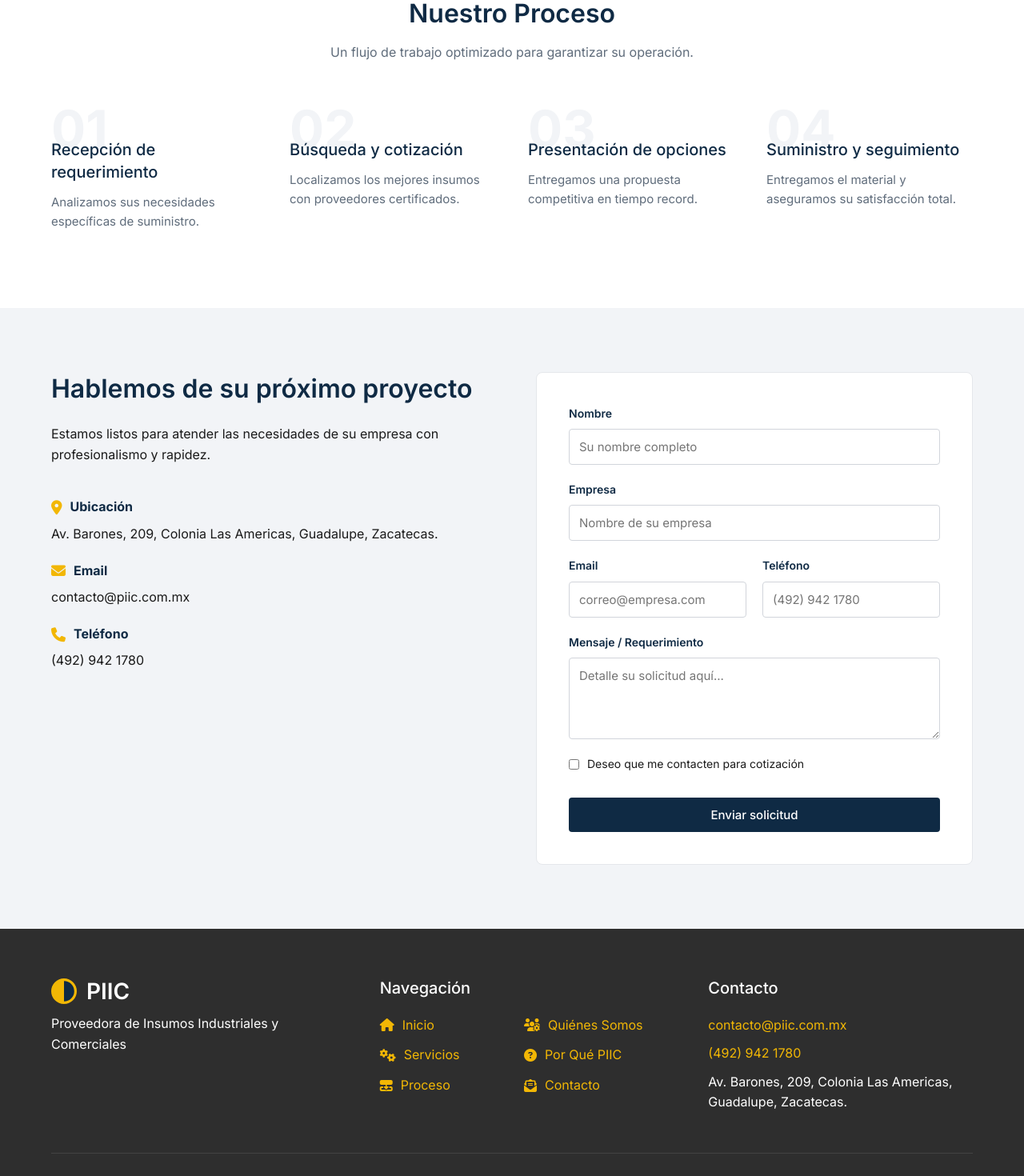
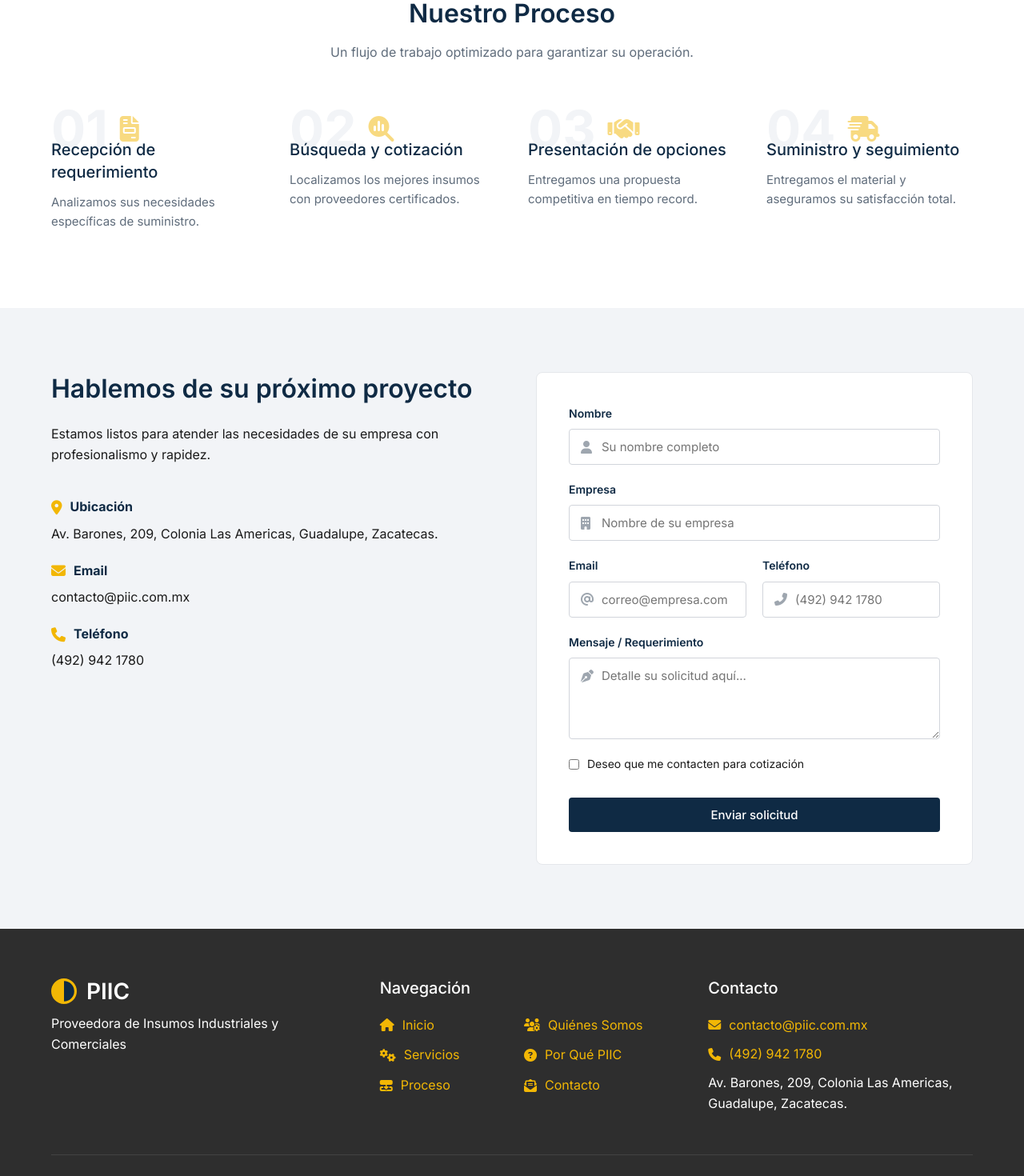
Before and after one commit to felipemiramontesr/piic, a React (Vite) app: page / in a window 1280 px wide. Shown: the part 2940-4410 px from the top of the page at 80% size. Built offline with nearby package versions, Linux system fonts and the light colour scheme.

Commit message:
feat: deepen iconography across process, contact form and footer v1.11

```diff
--- a/src/sections/Contact.tsx
+++ b/src/sections/Contact.tsx
@@ -98,6 +98,8 @@ const Contact: React.FC = () => {
               <form className="contact-form" onSubmit={handleSubmit}>
                 <div className="form-group">
                   <label htmlFor="name">Nombre</label>
+                  <div className="form-input-wrapper">
+                    <i className="fa-solid fa-user input-icon"></i>
                     <input
                       type="text"
                       id="name"
@@ -106,8 +108,11 @@ const Contact: React.FC = () => {
                       placeholder="Su nombre completo"
                     />
                   </div>
+                </div>
                 <div className="form-group">
                   <label htmlFor="company">Empresa</label>
+                  <div className="form-input-wrapper">
+                    <i className="fa-solid fa-building input-icon"></i>
                     <input
                       type="text"
                       id="company"
@@ -116,9 +121,12 @@ const Contact: React.FC = () => {
                       placeholder="Nombre de su empresa"
                     />
                   </div>
+                </div>
                 <div className="form-row">
                   <div className="form-group">
                     <label htmlFor="email">Email</label>
+                    <div className="form-input-wrapper">
+                      <i className="fa-solid fa-at input-icon"></i>
                       <input
                         type="email"
                         id="email"
@@ -127,13 +135,19 @@ const Contact: React.FC = () => {
                         placeholder="correo@empresa.com"
                       />
                     </div>
+                  </div>
                   <div className="form-group">
                     <label htmlFor="phone">Teléfono</label>
+                    <div className="form-input-wrapper">
+                      <i className="fa-solid fa-phone-flip input-icon"></i>
                       <input type="tel" id="phone" name="phone" placeholder="(492) 942 1780" />
+                    </div>
                   </div>
                 </div>
                 <div className="form-group">
                   <label htmlFor="message">Mensaje / Requerimiento</label>
+                  <div className="form-input-wrapper">
+                    <i className="fa-solid fa-pen-nib input-icon textarea-icon"></i>
                     <textarea
                       id="message"
                       name="message"
@@ -141,6 +155,7 @@ const Contact: React.FC = () => {
                       placeholder="Detalle su solicitud aquí..."
                       required
                     ></textarea>
+                  </div>
                 </div>
                 <div className="form-checkbox">
                   <input type="checkbox" id="consent" name="consent" />
@@ -221,11 +236,34 @@ const Contact: React.FC = () => {
         }
         input, textarea {
           width: 100%;
-          padding: 12px;
+          padding: 12px 12px 12px 40px;
           border: 1px solid var(--color-input-border);
           border-radius: 4px;
           font-family: var(--font-main);
           font-size: 15px;
+          transition: all 0.3s ease;
+        }
+        .form-input-wrapper {
+          position: relative;
+          display: flex;
+          align-items: center;
+        }
+        .input-icon {
+          position: absolute;
+          left: 15px;
+          color: var(--color-text-secondary);
+          opacity: 0.6;
+          transition: all 0.3s ease;
+          pointer-events: none;
+        }
+        .textarea-icon {
+          top: 15px;
+          transform: none;
+        }
+        input:focus + .input-icon,
+        textarea:focus + .input-icon {
+          color: var(--color-primary);
+          opacity: 1;
         }
         input:focus, textarea:focus {
           outline: none;
--- a/src/sections/Footer.tsx
+++ b/src/sections/Footer.tsx
@@ -33,10 +33,14 @@ const Footer: React.FC = () => {
           <div className="footer-contact">
             <h3>Contacto</h3>
             <p>
-              <a href="mailto:contacto@piic.com.mx">contacto@piic.com.mx</a>
+              <a href="mailto:contacto@piic.com.mx">
+                <i className="fa-solid fa-envelope"></i> contacto@piic.com.mx
+              </a>
             </p>
             <p>
-              <a href="tel:4929421780">(492) 942 1780</a>
+              <a href="tel:4929421780">
+                <i className="fa-solid fa-phone"></i> (492) 942 1780
+              </a>
             </p>
             <p className="footer-address">Av. Barones, 209, Colonia Las Americas, Guadalupe, Zacatecas.</p>
           </div>
--- a/src/sections/Process.tsx
+++ b/src/sections/Process.tsx
@@ -4,21 +4,25 @@ const Process: React.FC = () => {
   const steps = [
     {
       number: '01',
+      icon: 'fa-file-invoice',
       title: 'Recepción de requerimiento',
       text: 'Analizamos sus necesidades específicas de suministro.',
     },
     {
       number: '02',
+      icon: 'fa-magnifying-glass-chart',
       title: 'Búsqueda y cotización',
       text: 'Localizamos los mejores insumos con proveedores certificados.',
     },
     {
       number: '03',
+      icon: 'fa-handshake',
       title: 'Presentación de opciones',
       text: 'Entregamos una propuesta competitiva en tiempo record.',
     },
     {
       number: '04',
+      icon: 'fa-truck-fast',
       title: 'Suministro y seguimiento',
       text: 'Entregamos el material y aseguramos su satisfacción total.',
     },
@@ -34,7 +38,10 @@ const Process: React.FC = () => {
         <div className="process-grid">
           {steps.map((step, index) => (
             <div key={index} className="process-step">
-              <div className="step-number">{step.number}</div>
+              <div className="step-number">
+                {step.number}
+                <i className={`fa-solid ${step.icon} step-icon`}></i>
+              </div>
               <div className="step-content">
                 <h3>{step.title}</h3>
                 <p>{step.text}</p>
@@ -61,11 +68,24 @@ const Process: React.FC = () => {
           color: var(--color-bg);
           line-height: 1;
           margin-bottom: -20px;
-          transition: color 0.3s ease;
+          display: flex;
+          align-items: center;
+          gap: 15px;
+          transition: all 0.3s ease;
+        }
+        .step-icon {
+          font-size: 32px;
+          color: var(--color-accent);
+          opacity: 0.5;
+          transition: all 0.3s ease;
         }
         .process-step:hover .step-number {
           color: var(--color-accent);
           opacity: 0.3;
+        }
+        .process-step:hover .step-icon {
+          opacity: 1;
+          transform: scale(1.1);
         }
         .step-content h3 {
           margin-bottom: 12px;
```
Lines whose indentation alone changed are shown as unchanged.
